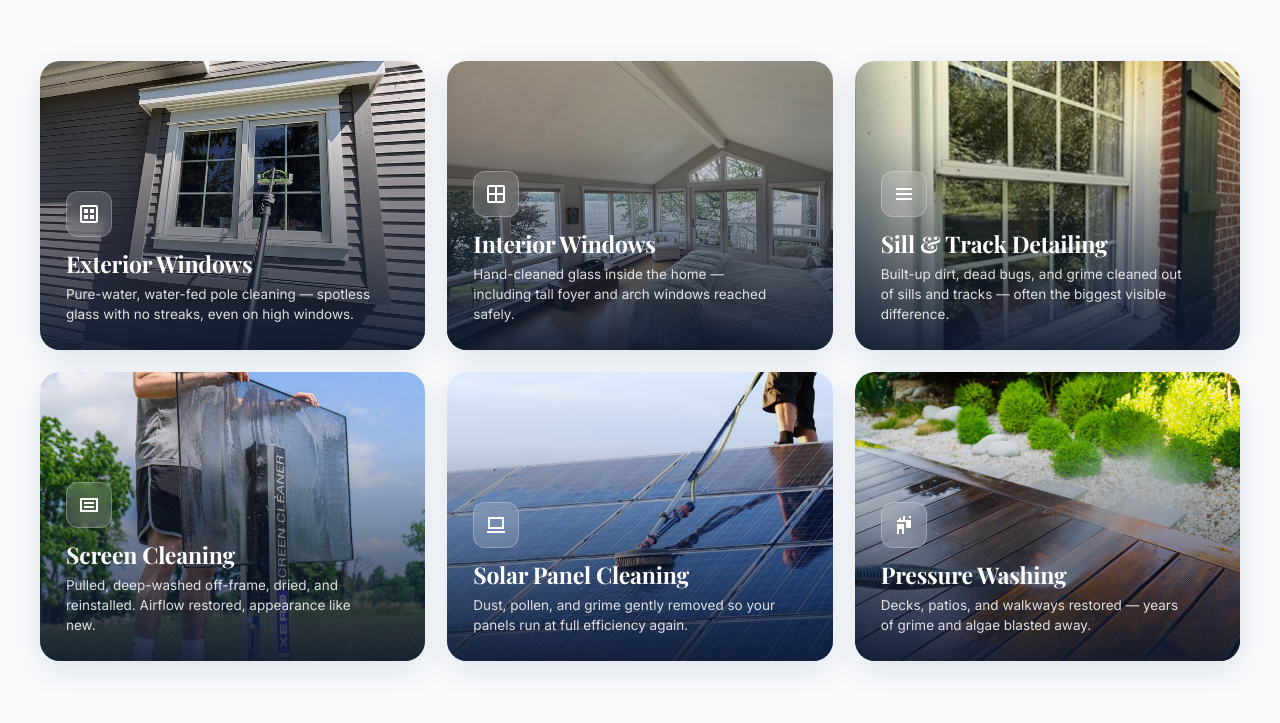
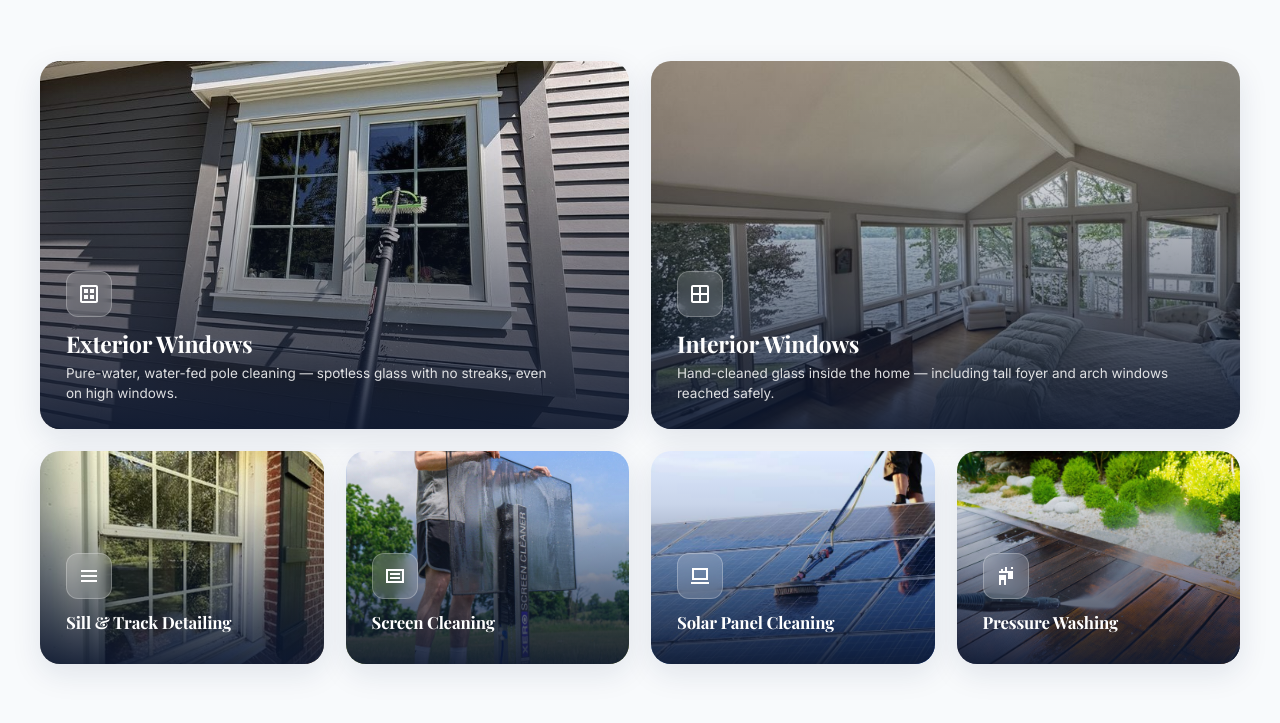
Before and after one commit to garrisonlking-hue/clearview-website, a plain HTML site: page index.html in a window 1280 px wide. Shown: the part 1188-1911 px from the top of the page. Drawn offline with nearby package versions, Linux system fonts and the light colour scheme.

Commit message:
Update index.html

```diff
--- a/index.html
+++ b/index.html
@@ -111,7 +111,13 @@
     .section-header.center .section-subtitle { margin-left: auto; margin-right: auto; }
 
     /* SERVICES — image-tile grid (DirtyMint-style, Clear View colors) */
-    .svc-grid { display: grid; grid-template-columns: repeat(3, 1fr); gap: 22px; }
+    .svc-grid { display: grid; grid-template-columns: repeat(2, 1fr); gap: 22px; }
+    .svc-grid-bottom { display: grid; grid-template-columns: repeat(4, 1fr); gap: 22px; margin-top: 22px; }
+    .svc-tile.big { aspect-ratio: 16/10; }
+    .svc-tile.small .svc-tile-title { font-size: 1.05rem; }
+    .svc-tile.small .svc-tile-desc { display:none; }
+    @media(max-width:900px){ .svc-grid{ grid-template-columns:1fr; } .svc-grid-bottom{ grid-template-columns:repeat(2,1fr); } }
+    @media(max-width:520px){ .svc-grid-bottom{ grid-template-columns:1fr; } }
     @media (max-width: 900px) { .svc-grid { grid-template-columns: repeat(2, 1fr); } }
     @media (max-width: 560px) { .svc-grid { grid-template-columns: 1fr; } }
     .svc-tile { cursor:pointer; position: relative; aspect-ratio: 4/3; border-radius: 20px; overflow: hidden; box-shadow: 0 10px 30px rgba(22,40,74,0.10); cursor: pointer; display: block; }
@@ -423,9 +429,7 @@
     </div>
 
     <div class="svc-grid">
-
-      <!-- EXTERIOR — photo (exterior.jpg). NOTE: low-res source; swap a sharper photo here when available. -->
-      <a class="svc-tile" href="exterior.html">
+<a class="svc-tile big" href="exterior.html">
         <div class="svc-tile-bg" style="background-image: url('exterior.jpg');"></div>
         <div class="svc-overlay">
           <div class="svc-icon"><svg width="24" height="24" viewBox="0 0 24 24" fill="currentColor"><path d="M19 3H5c-1.1 0-2 .9-2 2v14c0 1.1.9 2 2 2h14c1.1 0 2-.9 2-2V5c0-1.1-.9-2-2-2zm0 16H5V5h14v14zM7 7h4v4H7zm6 0h4v4h-4zM7 13h4v4H7zm6 0h4v4h-4z"/></svg></div>
@@ -433,9 +437,7 @@
           <p class="svc-tile-desc">Pure-water, water-fed pole cleaning — spotless glass with no streaks, even on high windows.</p>
         </div>
       </a>
-
-      <!-- INTERIOR — photo (interior.jpg) -->
-      <a class="svc-tile" href="interior.html">
+<a class="svc-tile big" href="interior.html">
         <div class="svc-tile-bg" style="background-image: url('interior.jpg');"></div>
         <div class="svc-overlay">
           <div class="svc-icon"><svg width="24" height="24" viewBox="0 0 24 24" fill="currentColor"><path d="M19 3H5c-1.1 0-2 .9-2 2v14c0 1.1.9 2 2 2h14c1.1 0 2-.9 2-2V5c0-1.1-.9-2-2-2zm-8 16H5v-6h6v6zm0-8H5V5h6v6zm8 8h-6v-6h6v6zm0-8h-6V5h6v6z"/></svg></div>
@@ -443,9 +445,9 @@
           <p class="svc-tile-desc">Hand-cleaned glass inside the home — including tall foyer and arch windows reached safely.</p>
         </div>
       </a>
-
-      <!-- TRACK — color block fallback (no photo yet). Add site-images/tracks.jpg + remove "color" class to convert. -->
-      <a class="svc-tile" href="tracks.html">
+      </div>
+      <div class="svc-grid-bottom">
+<a class="svc-tile small" href="tracks.html">
         <div class="svc-tile-bg" style="background-image: url('tracks.jpg');"></div>
         <div class="svc-overlay">
           <div class="svc-icon"><svg width="24" height="24" viewBox="0 0 24 24" fill="currentColor"><path d="M4 6h16v2H4zm0 5h16v2H4zm0 5h16v2H4z"/></svg></div>
@@ -453,9 +455,7 @@
           <p class="svc-tile-desc">Built-up dirt, dead bugs, and grime cleaned out of sills and tracks — often the biggest visible difference.</p>
         </div>
       </a>
-
-      <!-- SCREENS — photo (screens.jpg) -->
-      <a class="svc-tile" href="screens.html">
+<a class="svc-tile small" href="screens.html">
         <div class="svc-tile-bg" style="background-image: url('screens.jpg');"></div>
         <div class="svc-overlay">
           <div class="svc-icon"><svg width="24" height="24" viewBox="0 0 24 24" fill="currentColor"><path d="M3 5h18v14H3zm2 2v10h14V7zm2 2h10v2H7zm0 4h10v2H7z"/></svg></div>
@@ -463,9 +463,7 @@
           <p class="svc-tile-desc">Pulled, deep-washed off-frame, dried, and reinstalled. Airflow restored, appearance like new.</p>
         </div>
       </a>
-
-      <!-- SOLAR — photo (solar.jpg) -->
-      <a class="svc-tile" href="solar.html">
+<a class="svc-tile small" href="solar.html">
         <div class="svc-tile-bg" style="background-image: url('solar.jpg');"></div>
         <div class="svc-overlay">
           <div class="svc-icon"><svg width="24" height="24" viewBox="0 0 24 24" fill="currentColor"><path d="M4 4h16v12H4zm2 2v8h12V6zm-3 12h18v2H3z"/></svg></div>
@@ -473,9 +471,7 @@
           <p class="svc-tile-desc">Dust, pollen, and grime gently removed so your panels run at full efficiency again.</p>
         </div>
       </a>
-
-      <!-- PRESSURE WASHING — photo (pressure.jpg) -->
-      <a class="svc-tile" href="pressure.html">
+<a class="svc-tile small" href="pressure.html">
         <div class="svc-tile-bg" style="background-image: url('pressure.jpg');"></div>
         <div class="svc-overlay">
           <div class="svc-icon"><svg width="24" height="24" viewBox="0 0 24 24" fill="currentColor"><path d="M19 3h-2v2h2v2h-6V3h-2v4H9V5H7v2H5v2h14zm-7 6v12h-2v-5H7v5H5V11h7zm7 0v6h-5v-6z"/></svg></div>
@@ -483,8 +479,7 @@
           <p class="svc-tile-desc">Decks, patios, and walkways restored — years of grime and algae blasted away.</p>
         </div>
       </a>
-
-    </div>
+      </div>
   </div>
 </section>
 
```
